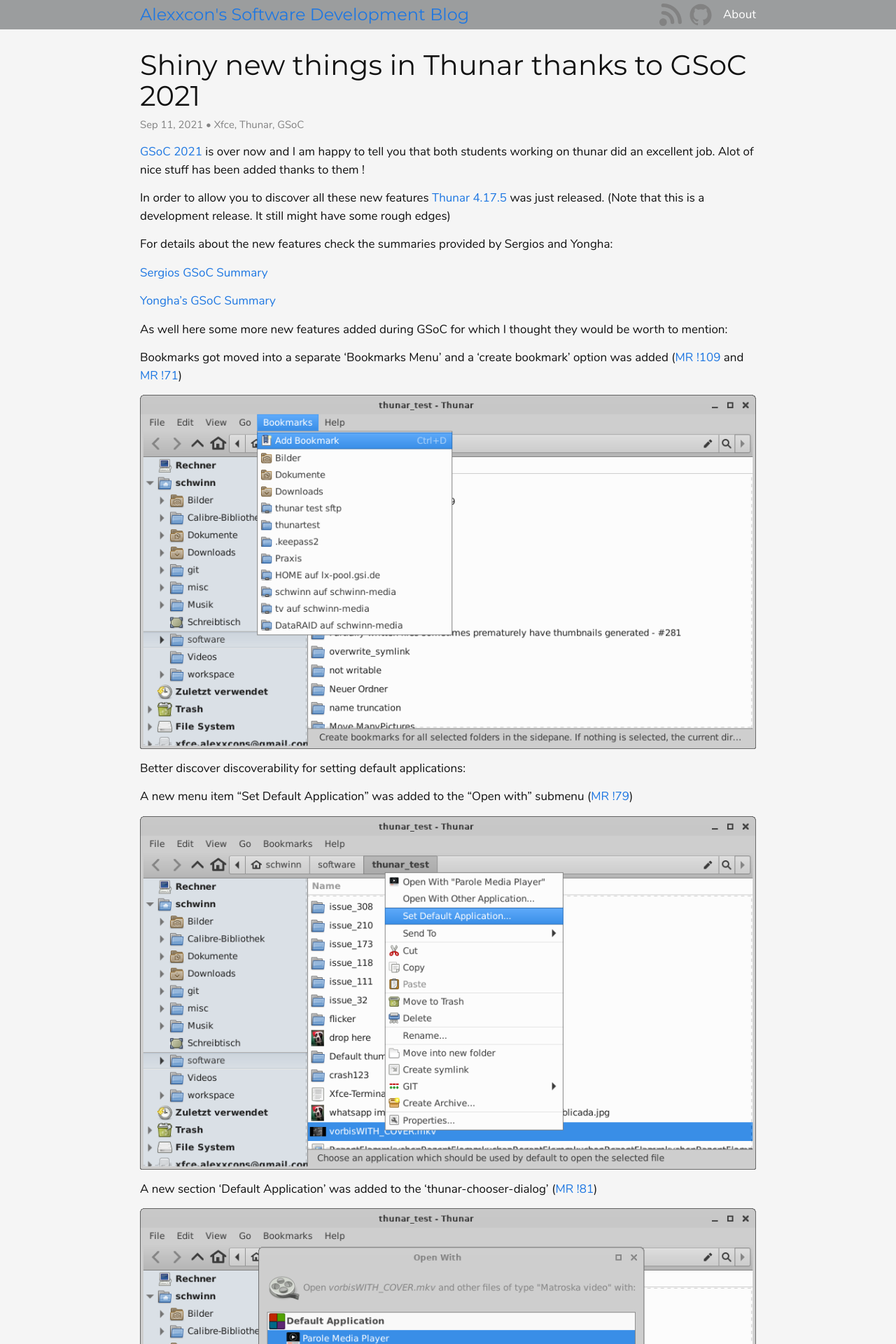
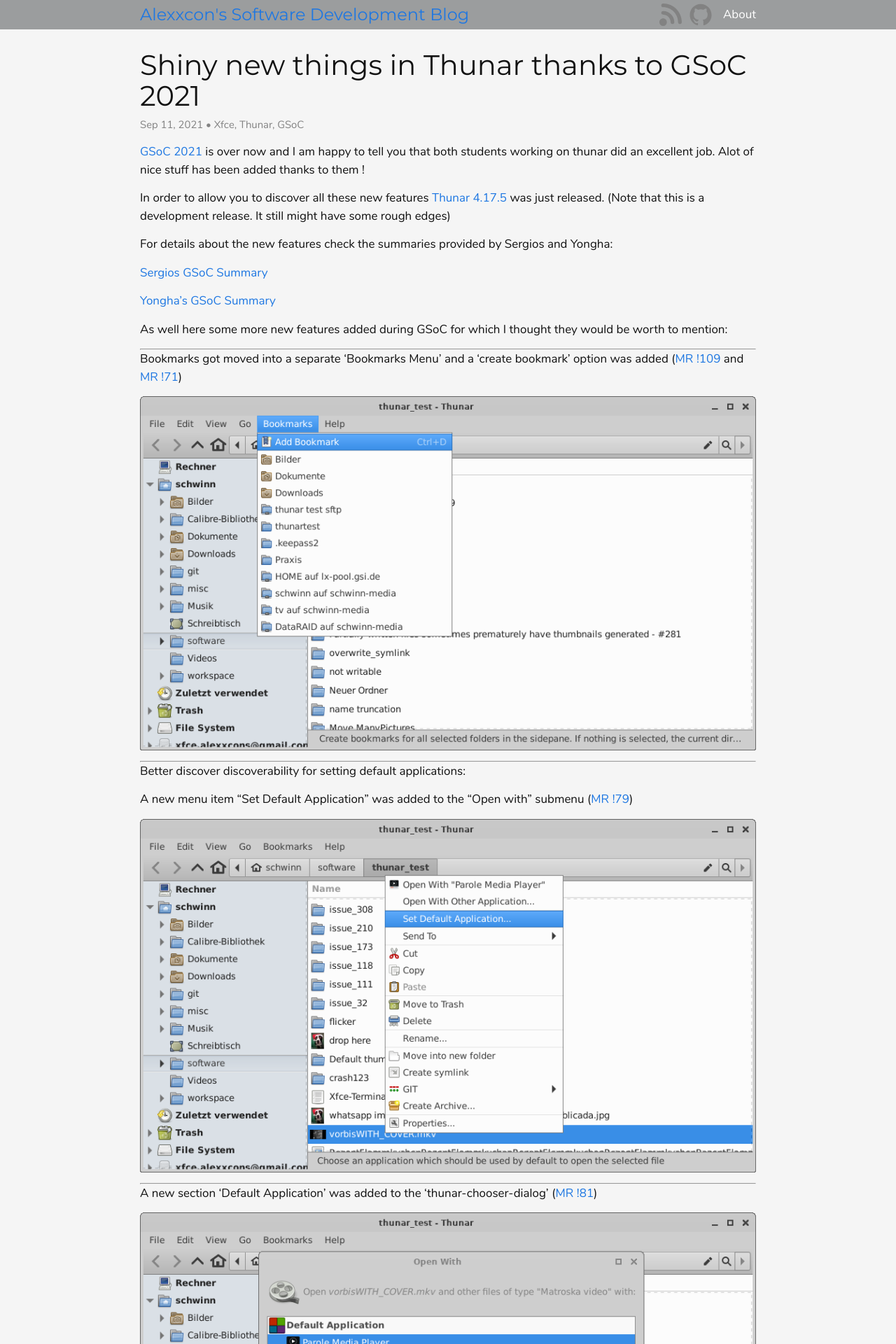
Before and after one commit to alexxcons/alexxcons.github.io, a Jekyll site: the page built from _posts/2021-09-11-shiny-new-things-in-thunar.md, in a window 1280 px wide. Shown: the top 1920 px of the page at 70% size. Built offline with Jekyll 4.4.1, drawn with Linux system fonts in a browser that asks for light colours.

Commit message:
take a try fo horizontal lines

```diff
--- a/_posts/2021-09-11-shiny-new-things-in-thunar.md
+++ b/_posts/2021-09-11-shiny-new-things-in-thunar.md
@@ -19,20 +19,25 @@
 
 As well here some more new features added during GSoC for which I thought they would be worth to mention:
 
-Bookmarks got moved into a separate 'Bookmarks Menu' and a 'create bookmark' option was added ([MR !109](https://gitlab.xfce.org/xfce/thunar/-/merge_requests/109) and [MR !71](https://gitlab.xfce.org/xfce/thunar/-/merge_requests/71))
+<hr>
+Bookmarks got moved into a separate 'Bookmarks Menu' and a 'create bookmark' option was added
+([MR !109](https://gitlab.xfce.org/xfce/thunar/-/merge_requests/109) and [MR !71](https://gitlab.xfce.org/xfce/thunar/-/merge_requests/71))
 
 ![bookmark menu](/assets/img/bookmark_menu.png)
 
+<hr>
 Better discover discoverability for setting default applications:
 
 A new menu item "Set Default Application" was added to the "Open with" submenu ([MR !79](https://gitlab.xfce.org/xfce/thunar/-/merge_requests/79))
 
 ![Open with - Set Default App](/assets/img/default_app_1.png)
 
+<hr>
 A new section 'Default Application' was added to the 'thunar-chooser-dialog' ([MR !81]((https://gitlab.xfce.org/xfce/thunar/-/merge_requests/81)))
 
 ![Default App Section](/assets/img/default_app_2.png)
 
+<hr>
 On top there are still [various open merge requests](https://gitlab.xfce.org/xfce/thunar/-/merge_requests) with partial finished features, most of them from GSoC students for which I did not find time so far.
 So expect more new stuff to arrive soon !
 
```
